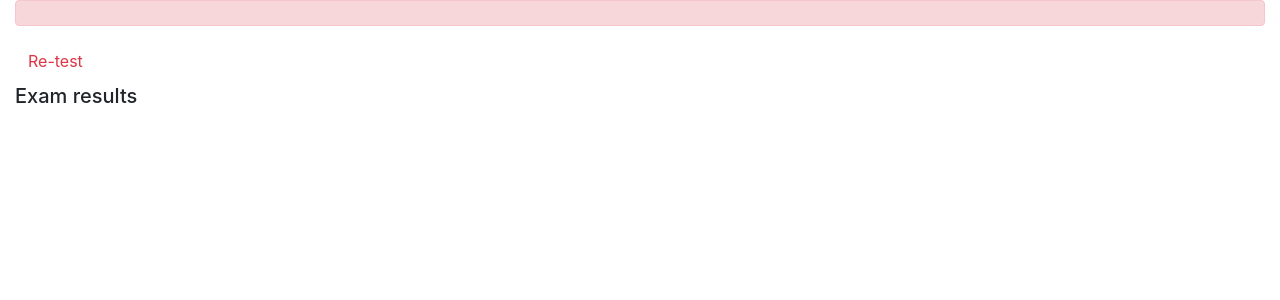
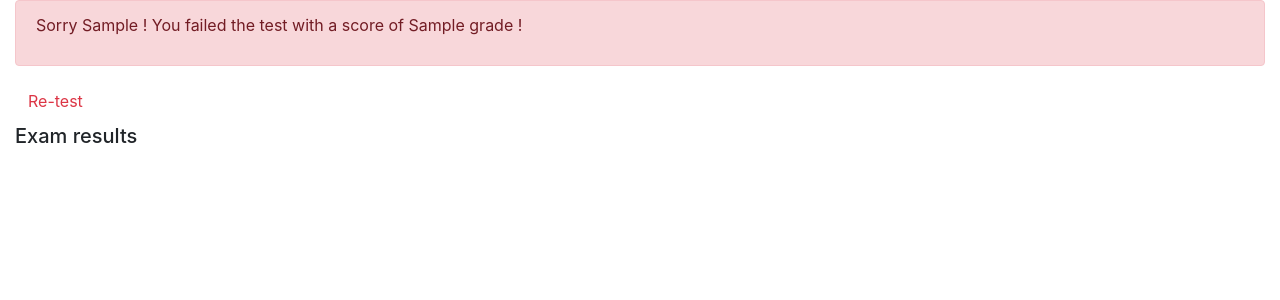
Before and after one commit to Felicien01/final_project_course_8, a Django app: template onlinecourse/templates/onlinecourse/exam_result_bootstrap.html in a window 1280 px wide. Shown: the part 56-356 px from the top of the page. Run offline with Django 3.2, Linux system fonts and the light colour scheme; a user stored in the database is signed in; tables that the repository leaves empty hold one stand-in row (values such as "Sample post"); the template is opened without the code that fills it: values that come from a table or form of the project are taken from there, most other values are stand-ins (such as "Sample title", 1, 10 or a date in 2020); parts of the project's set-up code (start-up, migrations or seed data) failed here and were passed over; some libraries are stand-ins or nearby versions.

Commit message:
Update exam_result_bootstrap.html

```diff
--- a/onlinecourse/templates/onlinecourse/exam_result_bootstrap.html
+++ b/onlinecourse/templates/onlinecourse/exam_result_bootstrap.html
@@ -38,11 +38,11 @@
 <div class="container-fluid">
     {% if grade > 80 %}
     <div class="alert alert-success">
-       <!--HINT Display passed info -->
+       <p>Congratulations {{user.first_name}} ! You passed the test with a score of {{grade}} !</p>
     </div>
         {% else %}
         <div class="alert alert-danger">
-            <!--HINT Display failed info -->
+            <p>Sorry {{user.first_name}} ! You failed the test with a score of {{grade}} !</p>
         </div>
         <a class="btn btn-link text-danger" href="{% url 'onlinecourse:course_details' course.id %}">Re-test</a>
         {% endif %}
```
